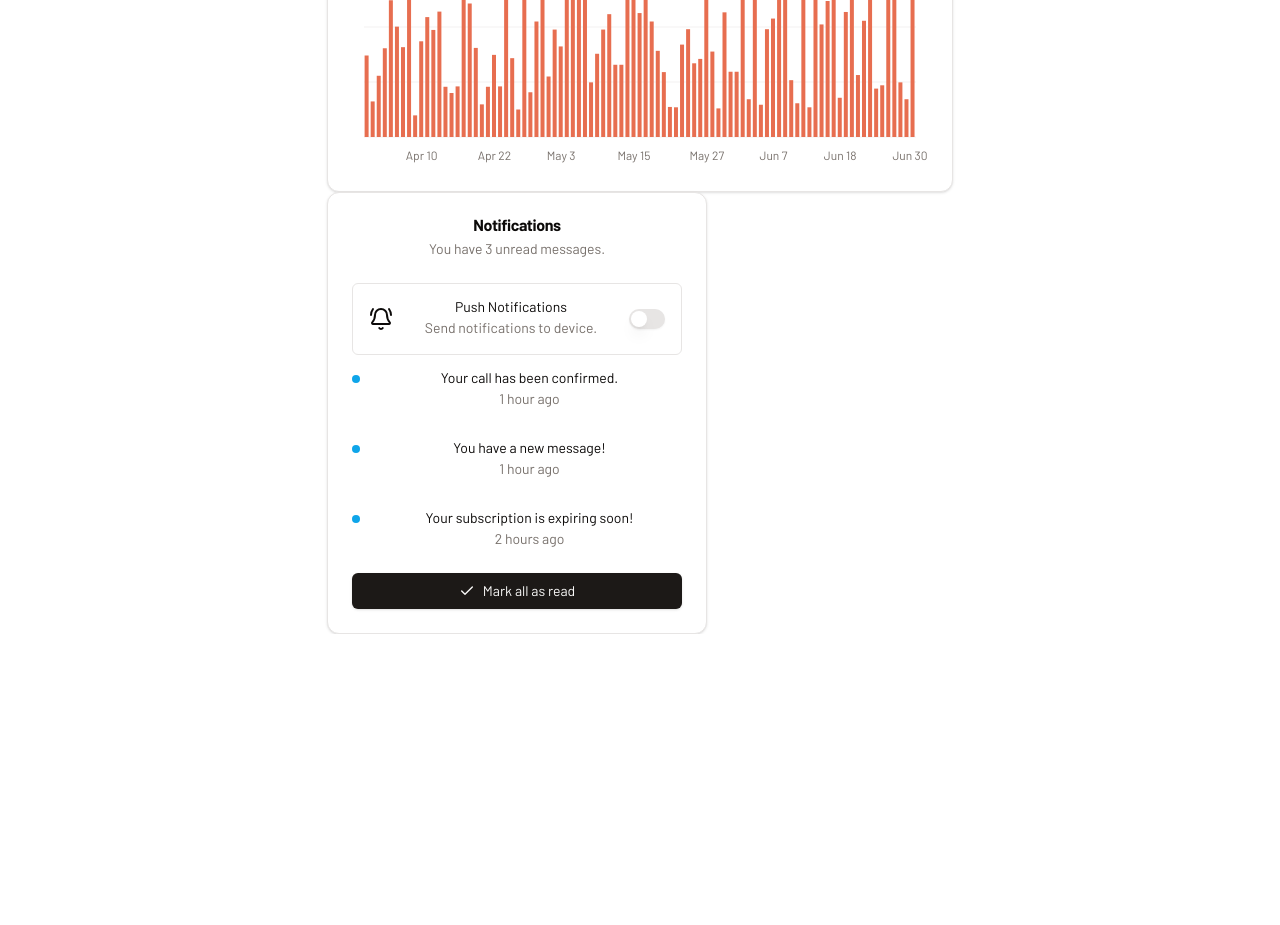
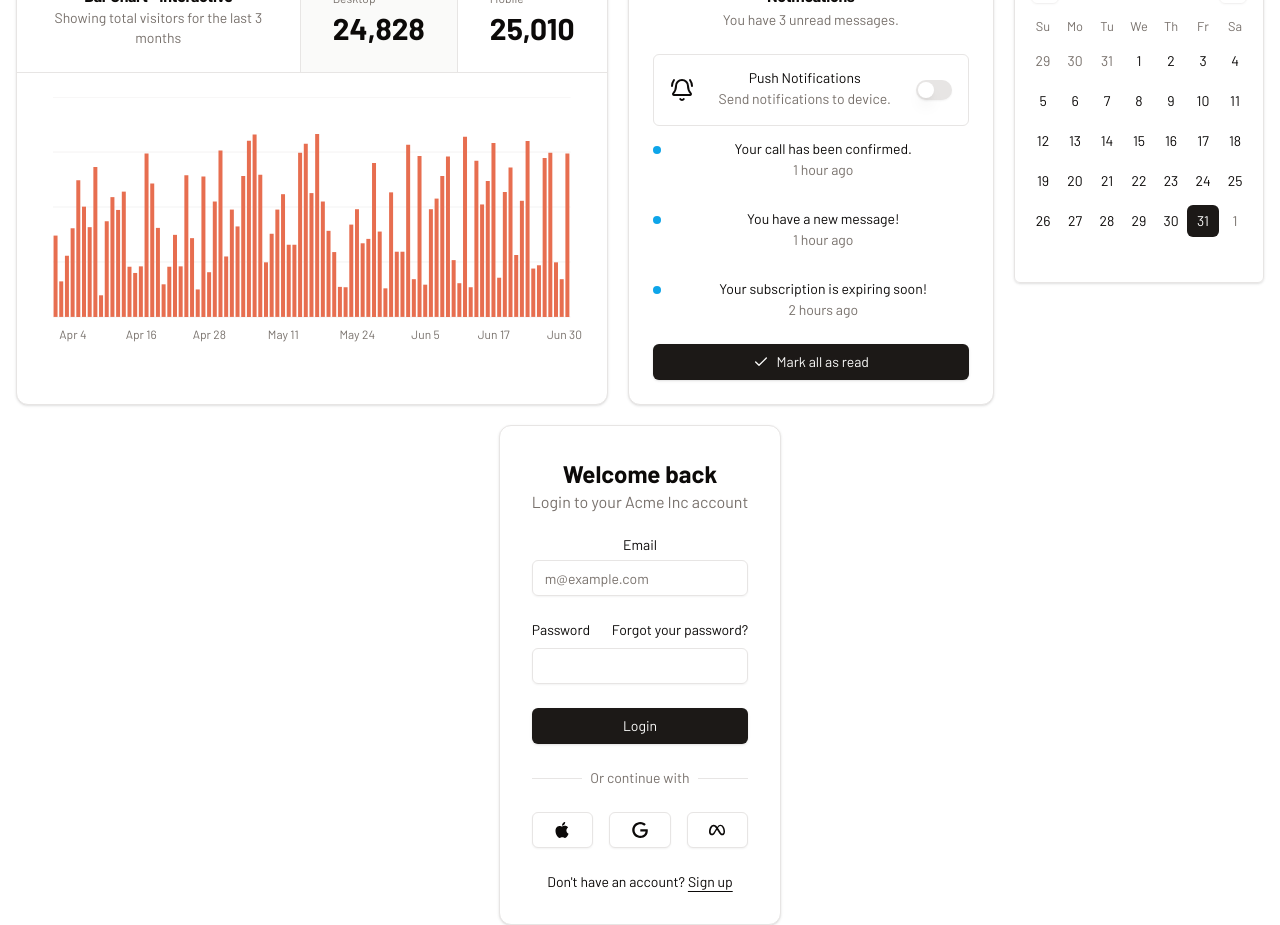
Before and after one commit to Andresfrla/color-picker-app, a Next.js app: page / in a window 1280 px wide. Shown: the part 1020-1945 px from the top of the page. Before the commit the page ends 1654 px from the top, so only its background shows below. Built offline with nearby package versions, Linux system fonts and the light colour scheme.

Commit message:
add new components

```diff
--- /dev/null
+++ b/app/_components/CalendarExample/CalendarExample.tsx
@@ -0,0 +1,18 @@
+"use client"
+
+import * as React from "react"
+
+import { Calendar } from "@/components/ui/calendar"
+
+export function CalendarExample() {
+  const [date, setDate] = React.useState<Date | undefined>(new Date())
+
+  return (
+    <Calendar
+      mode="single"
+      selected={date}
+      onSelect={setDate}
+      className="rounded-md border shadow h-80"
+    />
+  )
+}
--- /dev/null
+++ b/app/login/page.tsx
@@ -0,0 +1,11 @@
+import { LoginForm } from "@/components/login-form"
+
+export default function LoginPage() {
+  return (
+    <div className="flex min-h-svh flex-col items-center justify-center bg-muted p-6 md:p-10">
+      <div className="w-full max-w-sm md:max-w-3xl">
+        <LoginForm />
+      </div>
+    </div>
+  )
+}
--- a/app/page.tsx
+++ b/app/page.tsx
@@ -6,6 +6,8 @@
 import ColorVariationCards from "./_components/ColorVariation/ColorVariation"
 import { ChartExample } from "./_components/Chart/Chart"
 import { CardExample } from "./_components/CardExample/CardExample"
+import { CalendarExample } from "./_components/CalendarExample/CalendarExample"
+import { LoginForm } from "@/components/login-form"
 
 export default function Home() {
   const [selectedColor, setSelectedColor] = useState("#4f91e8")
@@ -30,11 +32,13 @@
 
         <RadioColor />
         <ColorVariationCards />
-        <div>
+        <h4 className="pt-10 text-3xl">Examples: </h4>
+        <div className="flex flex-row space-x-5 pt-20">
           <ChartExample />
           <CardExample />
-
+          <CalendarExample />
         </div>
+          <LoginForm />
       </div>
     </div>
   )
--- /dev/null
+++ b/components/login-form.tsx
@@ -0,0 +1,93 @@
+import { cn } from "@/lib/utils"
+import { Button } from "@/components/ui/button"
+import { Card, CardContent } from "@/components/ui/card"
+import { Input } from "@/components/ui/input"
+import { Label } from "@/components/ui/label"
+
+export function LoginForm({
+  className,
+  ...props
+}: React.ComponentProps<"div">) {
+  return (
+    <div className={cn("flex flex-col gap-6", className)} {...props}>
+      <Card className="overflow-hidden">
+        <CardContent className="grid p-0">
+          <form className="p-6 md:p-8">
+            <div className="flex flex-col gap-6">
+              <div className="flex flex-col items-center text-center">
+                <h1 className="text-2xl font-bold">Welcome back</h1>
+                <p className="text-balance text-muted-foreground">
+                  Login to your Acme Inc account
+                </p>
+              </div>
+              <div className="grid gap-2">
+                <Label htmlFor="email">Email</Label>
+                <Input
+                  id="email"
+                  type="email"
+                  placeholder="m@example.com"
+                  required
+                />
+              </div>
+              <div className="grid gap-2">
+                <div className="flex items-center">
+                  <Label htmlFor="password">Password</Label>
+                  <a
+                    href="#"
+                    className="ml-auto text-sm underline-offset-2 hover:underline"
+                  >
+                    Forgot your password?
+                  </a>
+                </div>
+                <Input id="password" type="password" required />
+              </div>
+              <Button type="submit" className="w-full">
+                Login
+              </Button>
+              <div className="relative text-center text-sm after:absolute after:inset-0 after:top-1/2 after:z-0 after:flex after:items-center after:border-t after:border-border">
+                <span className="relative z-10 bg-background px-2 text-muted-foreground">
+                  Or continue with
+                </span>
+              </div>
+              <div className="grid grid-cols-3 gap-4">
+                <Button variant="outline" className="w-full">
+                  <svg xmlns="http://www.w3.org/2000/svg" viewBox="0 0 24 24">
+                    <path
+                      d="M12.152 6.896c-.948 0-2.415-1.078-3.96-1.04-2.04.027-3.91 1.183-4.961 3.014-2.117 3.675-.546 9.103 1.519 12.09 1.013 1.454 2.208 3.09 3.792 3.039 1.52-.065 2.09-.987 3.935-.987 1.831 0 2.35.987 3.96.948 1.637-.026 2.676-1.48 3.676-2.948 1.156-1.688 1.636-3.325 1.662-3.415-.039-.013-3.182-1.221-3.22-4.857-.026-3.04 2.48-4.494 2.597-4.559-1.429-2.09-3.623-2.324-4.39-2.376-2-.156-3.675 1.09-4.61 1.09zM15.53 3.83c.843-1.012 1.4-2.427 1.245-3.83-1.207.052-2.662.805-3.532 1.818-.78.896-1.454 2.338-1.273 3.714 1.338.104 2.715-.688 3.559-1.701"
+                      fill="currentColor"
+                    />
+                  </svg>
+                  <span className="sr-only">Login with Apple</span>
+                </Button>
+                <Button variant="outline" className="w-full">
+                  <svg xmlns="http://www.w3.org/2000/svg" viewBox="0 0 24 24">
+                    <path
+                      d="M12.48 10.92v3.28h7.84c-.24 1.84-.853 3.187-1.787 4.133-1.147 1.147-2.933 2.4-6.053 2.4-4.827 0-8.6-3.893-8.6-8.72s3.773-8.72 8.6-8.72c2.6 0 4.507 1.027 5.907 2.347l2.307-2.307C18.747 1.44 16.133 0 12.48 0 5.867 0 .307 5.387.307 12s5.56 12 12.173 12c3.573 0 6.267-1.173 8.373-3.36 2.16-2.16 2.84-5.213 2.84-7.667 0-.76-.053-1.467-.173-2.053H12.48z"
+                      fill="currentColor"
+                    />
+                  </svg>
+                  <span className="sr-only">Login with Google</span>
+                </Button>
+                <Button variant="outline" className="w-full">
+                  <svg xmlns="http://www.w3.org/2000/svg" viewBox="0 0 24 24">
+                    <path
+                      d="M6.915 4.03c-1.968 0-3.683 1.28-4.871 3.113C.704 9.208 0 11.883 0 14.449c0 .706.07 1.369.21 1.973a6.624 6.624 0 0 0 .265.86 5.297 5.297 0 0 0 .371.761c.696 1.159 1.818 1.927 3.593 1.927 1.497 0 2.633-.671 3.965-2.444.76-1.012 1.144-1.626 2.663-4.32l.756-1.339.186-.325c.061.1.121.196.183.3l2.152 3.595c.724 1.21 1.665 2.556 2.47 3.314 1.046.987 1.992 1.22 3.06 1.22 1.075 0 1.876-.355 2.455-.843a3.743 3.743 0 0 0 .81-.973c.542-.939.861-2.127.861-3.745 0-2.72-.681-5.357-2.084-7.45-1.282-1.912-2.957-2.93-4.716-2.93-1.047 0-2.088.467-3.053 1.308-.652.57-1.257 1.29-1.82 2.05-.69-.875-1.335-1.547-1.958-2.056-1.182-.966-2.315-1.303-3.454-1.303zm10.16 2.053c1.147 0 2.188.758 2.992 1.999 1.132 1.748 1.647 4.195 1.647 6.4 0 1.548-.368 2.9-1.839 2.9-.58 0-1.027-.23-1.664-1.004-.496-.601-1.343-1.878-2.832-4.358l-.617-1.028a44.908 44.908 0 0 0-1.255-1.98c.07-.109.141-.224.211-.327 1.12-1.667 2.118-2.602 3.358-2.602zm-10.201.553c1.265 0 2.058.791 2.675 1.446.307.327.737.871 1.234 1.579l-1.02 1.566c-.757 1.163-1.882 3.017-2.837 4.338-1.191 1.649-1.81 1.817-2.486 1.817-.524 0-1.038-.237-1.383-.794-.263-.426-.464-1.13-.464-2.046 0-2.221.63-4.535 1.66-6.088.454-.687.964-1.226 1.533-1.533a2.264 2.264 0 0 1 1.088-.285z"
+                      fill="currentColor"
+                    />
+                  </svg>
+                  <span className="sr-only">Login with Meta</span>
+                </Button>
+              </div>
+              <div className="text-center text-sm">
+                Don&apos;t have an account?{" "}
+                <a href="#" className="underline underline-offset-4">
+                  Sign up
+                </a>
+              </div>
+            </div>
+          </form>
+        </CardContent>
+      </Card>
+    </div>
+  )
+}
--- /dev/null
+++ b/components/ui/calendar.tsx
@@ -0,0 +1,76 @@
+"use client"
+
+import * as React from "react"
+import { ChevronLeft, ChevronRight } from "lucide-react"
+import { DayPicker } from "react-day-picker"
+
+import { cn } from "@/lib/utils"
+import { buttonVariants } from "@/components/ui/button"
+
+export type CalendarProps = React.ComponentProps<typeof DayPicker>
+
+function Calendar({
+  className,
+  classNames,
+  showOutsideDays = true,
+  ...props
+}: CalendarProps) {
+  return (
+    <DayPicker
+      showOutsideDays={showOutsideDays}
+      className={cn("p-3", className)}
+      classNames={{
+        months: "flex flex-col sm:flex-row space-y-4 sm:space-x-4 sm:space-y-0",
+        month: "space-y-4",
+        caption: "flex justify-center pt-1 relative items-center",
+        caption_label: "text-sm font-medium",
+        nav: "space-x-1 flex items-center",
+        nav_button: cn(
+          buttonVariants({ variant: "outline" }),
+          "h-7 w-7 bg-transparent p-0 opacity-50 hover:opacity-100"
+        ),
+        nav_button_previous: "absolute left-1",
+        nav_button_next: "absolute right-1",
+        table: "w-full border-collapse space-y-1",
+        head_row: "flex",
+        head_cell:
+          "text-muted-foreground rounded-md w-8 font-normal text-[0.8rem]",
+        row: "flex w-full mt-2",
+        cell: cn(
+          "relative p-0 text-center text-sm focus-within:relative focus-within:z-20 [&:has([aria-selected])]:bg-accent [&:has([aria-selected].day-outside)]:bg-accent/50 [&:has([aria-selected].day-range-end)]:rounded-r-md",
+          props.mode === "range"
+            ? "[&:has(>.day-range-end)]:rounded-r-md [&:has(>.day-range-start)]:rounded-l-md first:[&:has([aria-selected])]:rounded-l-md last:[&:has([aria-selected])]:rounded-r-md"
+            : "[&:has([aria-selected])]:rounded-md"
+        ),
+        day: cn(
+          buttonVariants({ variant: "ghost" }),
+          "h-8 w-8 p-0 font-normal aria-selected:opacity-100"
+        ),
+        day_range_start: "day-range-start",
+        day_range_end: "day-range-end",
+        day_selected:
+          "bg-primary text-primary-foreground hover:bg-primary hover:text-primary-foreground focus:bg-primary focus:text-primary-foreground",
+        day_today: "bg-accent text-accent-foreground",
+        day_outside:
+          "day-outside text-muted-foreground aria-selected:bg-accent/50 aria-selected:text-muted-foreground",
+        day_disabled: "text-muted-foreground opacity-50",
+        day_range_middle:
+          "aria-selected:bg-accent aria-selected:text-accent-foreground",
+        day_hidden: "invisible",
+        ...classNames,
+      }}
+      components={{
+        IconLeft: ({ className, ...props }) => (
+          <ChevronLeft className={cn("h-4 w-4", className)} {...props} />
+        ),
+        IconRight: ({ className, ...props }) => (
+          <ChevronRight className={cn("h-4 w-4", className)} {...props} />
+        ),
+      }}
+      {...props}
+    />
+  )
+}
+Calendar.displayName = "Calendar"
+
+export { Calendar }
--- a/package.json
+++ b/package.json
@@ -16,10 +16,12 @@
     "@radix-ui/react-switch": "^1.1.2",
     "class-variance-authority": "^0.7.1",
     "clsx": "^2.1.1",
+    "date-fns": "^4.1.0",
     "lucide-react": "^0.474.0",
     "next": "15.1.6",
     "next-themes": "^0.4.4",
     "react": "^19.0.0",
+    "react-day-picker": "^8.10.1",
     "react-dom": "^19.0.0",
     "recharts": "^2.15.1",
     "tailwind-merge": "^3.0.1",
```
Also changed, not shown: 1 other file (tests, documents, lock files or other folders).
